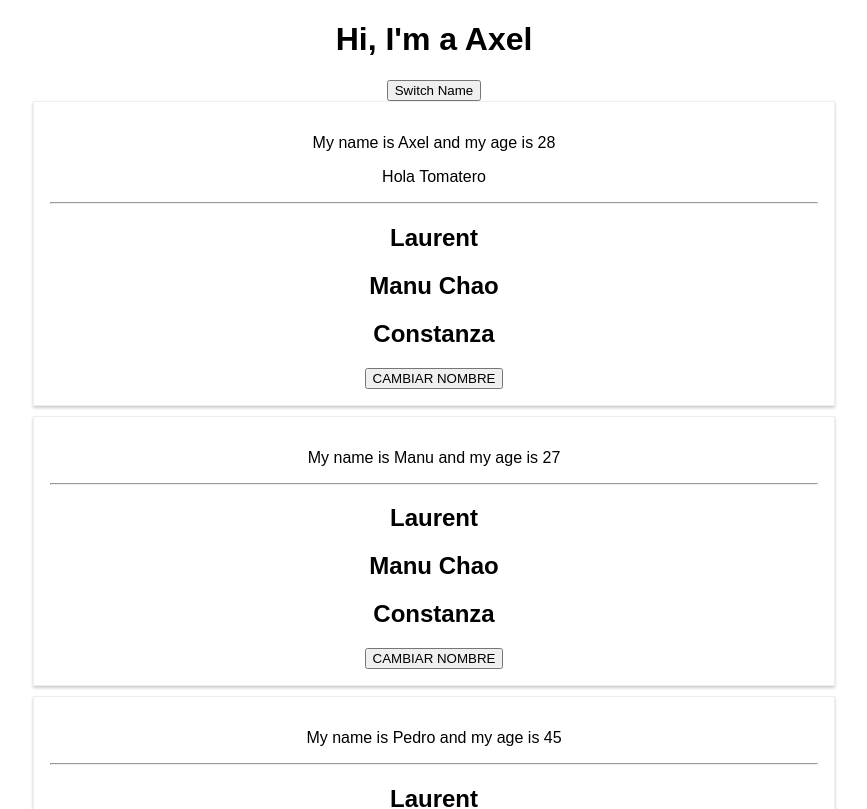
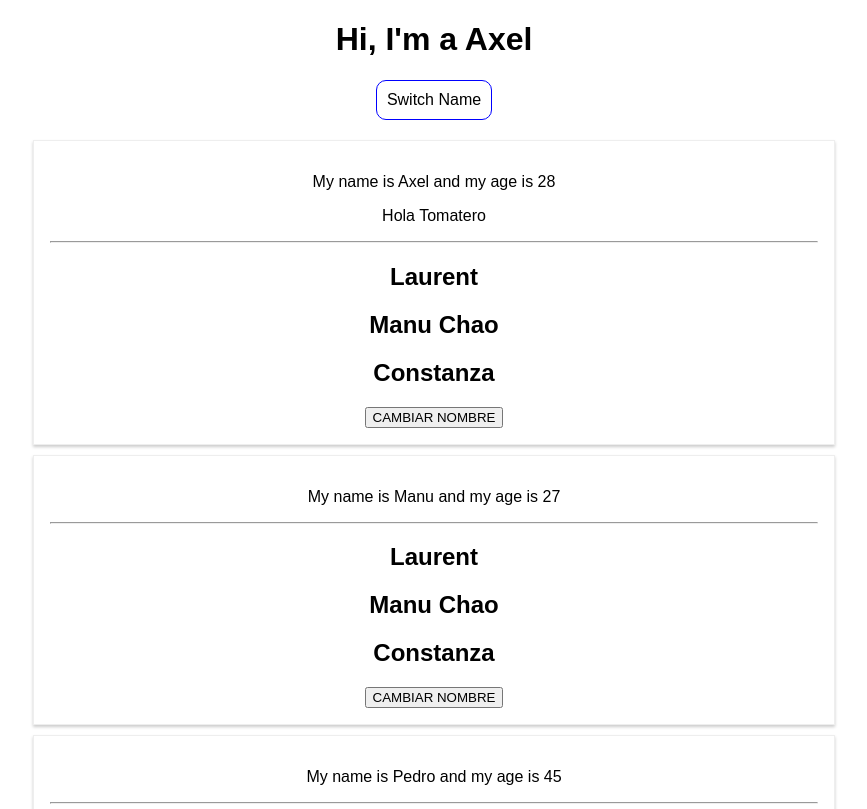
Before and after one commit to axelobscura/REACT-COMPLETE-GUIDE, a React (Create React App) app: page / in a window 1280 px wide. Shown: the top 809 px of the page, without its empty margins (206-1073 px from the left). Built offline with nearby package versions, Linux system fonts and the light colour scheme.

Commit message:
Adding more styles
More styles added

```diff
--- a/src/App.js
+++ b/src/App.js
@@ -36,10 +36,20 @@
   }
 
   render() {
+    const style = {
+      backgroundColor: '#fff',
+      font: 'inherit',
+      border: '1px solid blue',
+      padding: '10px',
+      borderRadius: '10px',
+      cursor: 'pointer',
+      marginBottom: '20px'
+    };
+
     return (
       <div className="App">
         <h1>Hi, I'm a Axel</h1>
-        <button onClick={() => this.switchNameHandler('Tutifruti')}>Switch Name</button>
+        <button style={style} onClick={() => this.switchNameHandler('Tutifruti')}>Switch Name</button>
         <Person name={this.state.persons[0].name} age={this.state.persons[0].age}>Hola Tomatero</Person>
         <Person name={this.state.persons[1].name} age={this.state.persons[1].age} />
         <Person name="Pedro" age="45" />
```
Also changed, not shown: src/Person/Person.css (line endings or trailing spaces).
